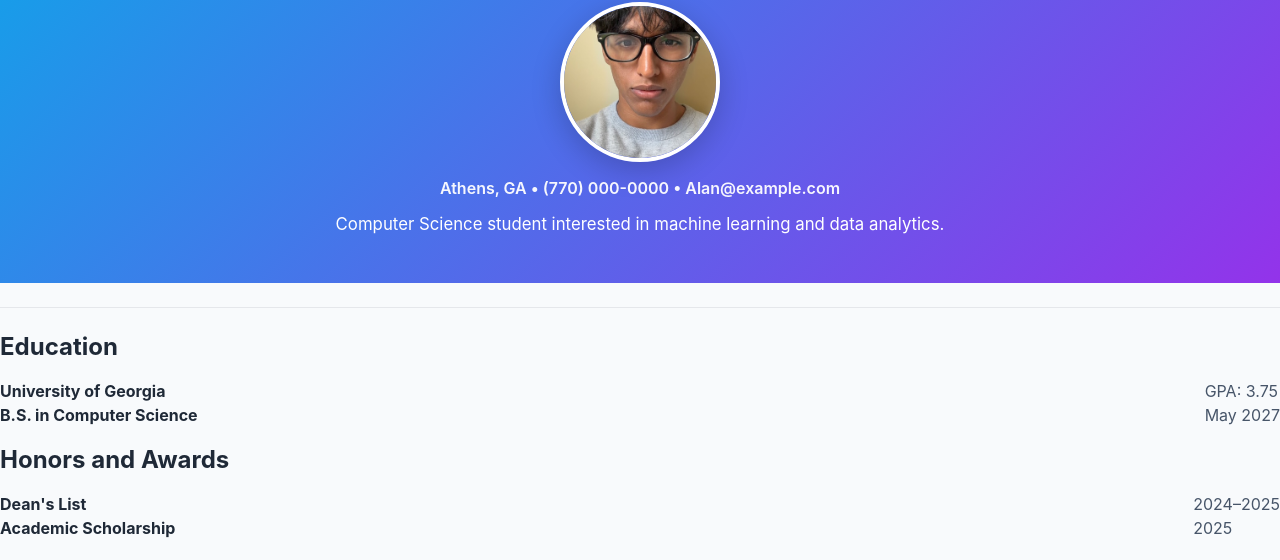
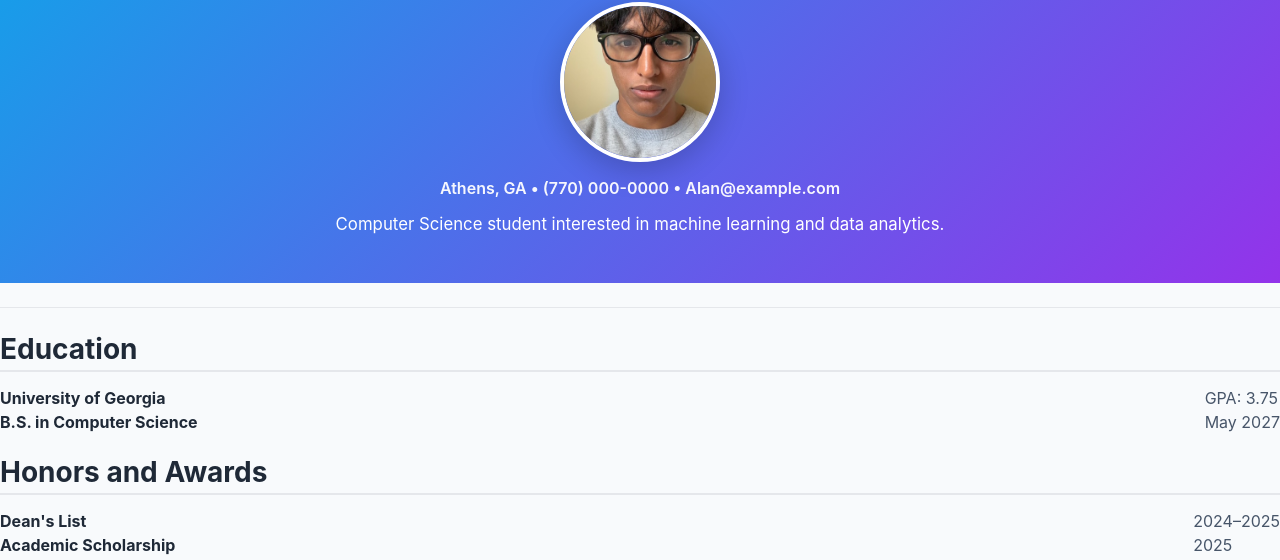
Before and after one commit to Alanv103/Alanv103.github.io, a plain HTML site: page index.html in a window 1280 px wide. Shown: the part 210-770 px from the top of the page. Drawn offline with Linux system fonts and the light colour scheme.

Commit message:
Update style.css

```diff
--- a/css/style.css
+++ b/css/style.css
@@ -90,6 +90,19 @@ header img {
 }
 
 /************* Sections ********************/
+/* NEW spacing + heading styles */
+.section {
+  margin: 2.5rem 0;   /* more vertical breathing room */
+}
+
+h2 {
+  font-size: 1.75rem;     /* larger than body */
+  font-weight: 700;       /* bold */
+  margin-bottom: 1rem;    /* spacing under heading */
+  border-bottom: 2px solid #e5e7eb; /* subtle underline */
+  padding-bottom: .25rem;
+}
+
 hr {
   border: 0;
   height: 1px;
```
